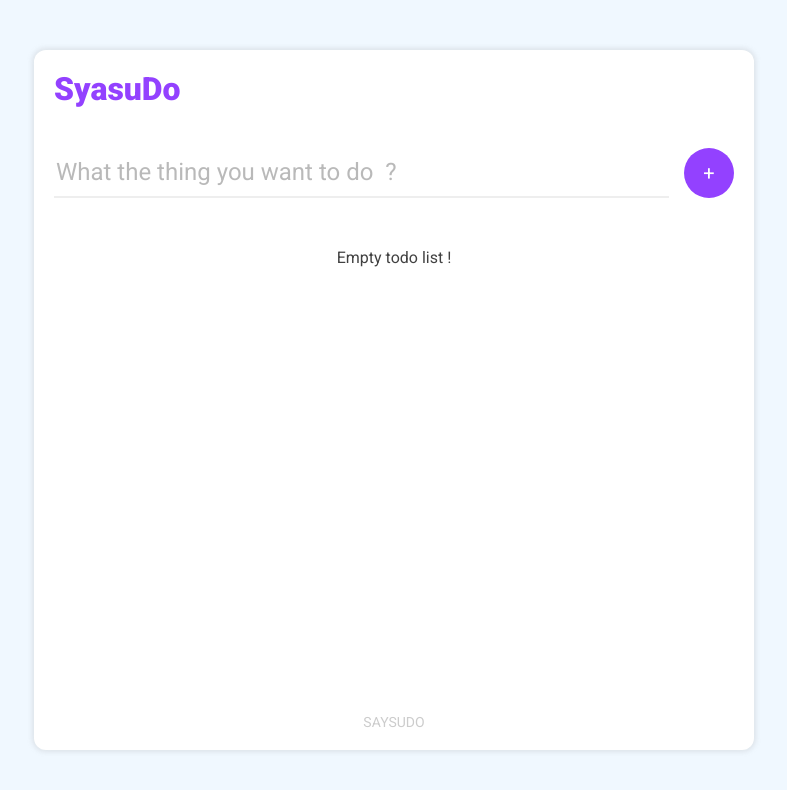
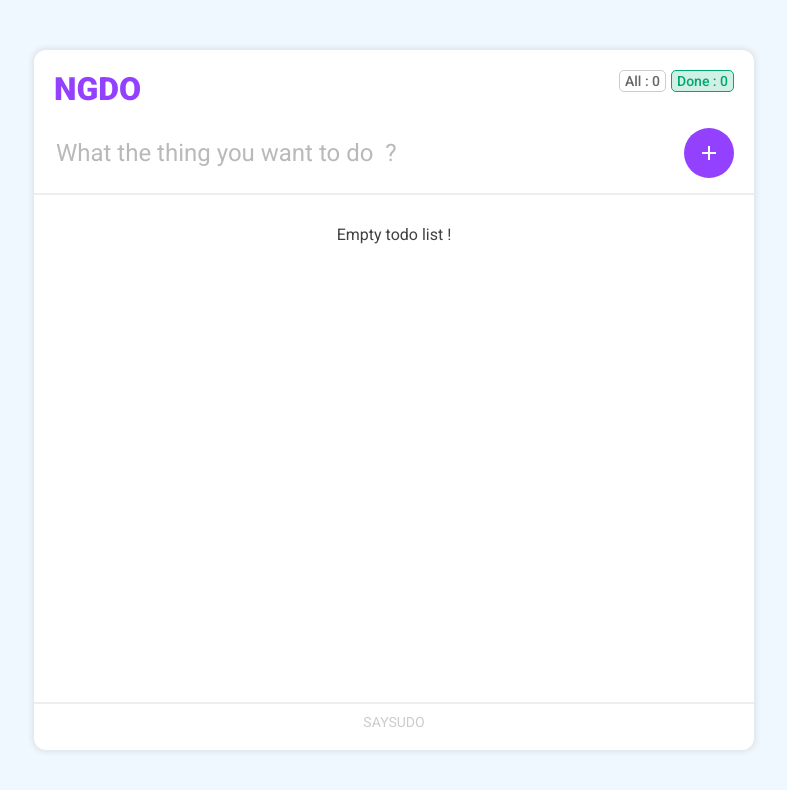
Before and after one commit to saidgamih/angular-todolist, an Angular app: page / in a window 1280 px wide. Shown: the top 790 px of the page, without its empty margins (246-1033 px from the left). Built offline with nearby package versions, Linux system fonts and the light colour scheme.

Commit message:
Visual improuvments and stats

```diff
--- a/src/app/app.component.html
+++ b/src/app/app.component.html
@@ -1,5 +1,6 @@
 <header>
-  <h1>SyasuDo</h1>
+  <h1>NGDO</h1>
+  <app-todo-meta [items]="items"></app-todo-meta>
 </header>
 <app-todo-form (newItemEvent)="addItem($event)"></app-todo-form>
 <app-todo-list [items]="items" (removeItemEvent)="removeItem($event)" (changeItemStatusEvent)="changeItemStatus($event)"></app-todo-list>
--- a/src/app/app.module.ts
+++ b/src/app/app.module.ts
@@ -6,13 +6,15 @@ import { AppComponent } from './app.component';
 import { TodoListComponent } from './todo-list/todo-list.component';
 import { TodoFormComponent } from './todo-form/todo-form.component';
 import { TodoItemComponent } from './todo-item/todo-item.component';
+import { TodoMetaComponent } from './todo-meta/todo-meta.component';
 
 @NgModule({
   declarations: [
     AppComponent,
     TodoListComponent,
     TodoFormComponent,
-    TodoItemComponent
+    TodoItemComponent,
+    TodoMetaComponent
   ],
   imports: [
     BrowserModule,
--- a/src/app/todo-form/todo-form.component.html
+++ b/src/app/todo-form/todo-form.component.html
@@ -1,4 +1,5 @@
 <form (submit)="submitForm()">
-    <input type="text" [(ngModel)]="todo" [ngModelOptions]="{standalone: true}" placeholder="What the thing you want to do  ?">
-    <button>+</button>
+    <input type="text" [(ngModel)]="todo" [ngModelOptions]="{standalone: true}"
+        placeholder="What the thing you want to do  ?" #todoInput>
+    <button><span class="material-symbols-outlined">add</span></button>
 </form>
--- a/src/app/todo-form/todo-form.component.scss
+++ b/src/app/todo-form/todo-form.component.scss
@@ -1,6 +1,7 @@
 :host {
     display: block;
-    padding: 20px;
+    padding: 0 20px 15px;
+    border-bottom: 2px solid #eee;
 
     form {
         width: 100%;
@@ -10,12 +11,10 @@
         input {
             flex: 1;
             border: 0;
-            border-bottom: 2px solid #eee;
             font-size: 24px;
             color: #555;
             &:focus-within {
                 outline: 0;
-                border-color: #9341ff;
             }
             &::placeholder {
                 opacity: 0.5;
@@ -27,6 +26,9 @@
         }
 
         button {
+            display: flex;
+            align-items: center;
+            justify-content: center;
             background-color: #9341ff;
             width: 50px;
             height: 50px;
--- a/src/app/todo-form/todo-form.component.ts
+++ b/src/app/todo-form/todo-form.component.ts
@@ -1,4 +1,4 @@
-import { Component, Output, EventEmitter } from '@angular/core';
+import { Component, Output, EventEmitter, ViewChild, ElementRef } from '@angular/core';
 
 @Component({
   selector: 'app-todo-form',
@@ -9,11 +9,13 @@ export class TodoFormComponent {
   todo : string = "";
 
   @Output() newItemEvent = new EventEmitter<string>();
+  @ViewChild('todoInput') todoInput! : ElementRef<HTMLInputElement>;
 
   submitForm() {
     if(this.todo.trim() !== "") {
       this.newItemEvent.emit(this.todo);
       this.todo = "";
+      this.todoInput.nativeElement.focus();
     }
   }
 }
--- a/src/app/todo-item/todo-item.component.scss
+++ b/src/app/todo-item/todo-item.component.scss
@@ -1,7 +1,7 @@
 :host {
     display: flex;
     font-size: 20px;
-    padding: 10px 0;
+    padding: 15px 0;
     justify-content: space-between;
     cursor: pointer;
 
--- a/src/app/todo-list/todo-list.component.scss
+++ b/src/app/todo-list/todo-list.component.scss
@@ -1,8 +1,9 @@
 :host {
     display: block;
-    padding: 20px;
+    padding: 0 20px;
     flex: 1;
     overflow-y: auto;
+    border-bottom: 2px solid #eee;
 
     &::-webkit-scrollbar {
         width: 5px;
@@ -23,6 +24,6 @@
     .empty-list-message {
         text-align: center;
         color: #414141;
-        padding: 10px 0;
+        padding: 30px 0;
     }
 }
--- /dev/null
+++ b/src/app/todo-meta/todo-meta.component.html
@@ -0,0 +1,2 @@
+<span>All : {{ items.length }}</span>
+<span class="done-count">Done : {{ doneCount }}</span>
--- /dev/null
+++ b/src/app/todo-meta/todo-meta.component.scss
@@ -0,0 +1,20 @@
+:host {
+    display: flex;
+    gap: 5px;
+    justify-content: end;
+
+    span {
+        padding: 2px 5px;
+        font-size: 14px;
+        font-weight: 500;
+        color: #666;
+        border-radius: 5px;
+        border: 1px solid #ccc;
+
+        &.done-count {
+            color: rgb(0, 166, 113);
+            border-color: rgb(0, 166, 113);
+            background-color: rgba(0, 166, 113, 0.183);
+        }
+    }
+}
--- /dev/null
+++ b/src/app/todo-meta/todo-meta.component.ts
@@ -0,0 +1,14 @@
+import { Component, Input } from '@angular/core';
+
+@Component({
+  selector: 'app-todo-meta',
+  templateUrl: './todo-meta.component.html',
+  styleUrls: ['./todo-meta.component.scss']
+})
+export class TodoMetaComponent {
+  @Input() items : any[] = [];
+
+  get doneCount() {
+    return this.items.filter(item => item.done).length;
+  }
+}
--- a/src/index.html
+++ b/src/index.html
@@ -3,7 +3,7 @@
 
 <head>
   <meta charset="utf-8">
-  <title>Saysudo</title>
+  <title>NGDO</title>
   <base href="/">
   <link rel="preconnect" href="https://fonts.googleapis.com">
   <link rel="preconnect" href="https://fonts.gstatic.com" crossorigin>
--- a/src/styles.scss
+++ b/src/styles.scss
@@ -9,8 +9,14 @@ body {
     align-items: center;
 }
 
-h1 {
-    margin: 0;
+header {
+    display: flex;
+    justify-content: space-between;
+    align-items: start;
+    gap: 20px;
+    h1 {
+        margin: 0;
+    }
 }
 
 button {
```
Also changed, not shown: 1 other file (tests, documents, lock files or other folders).
